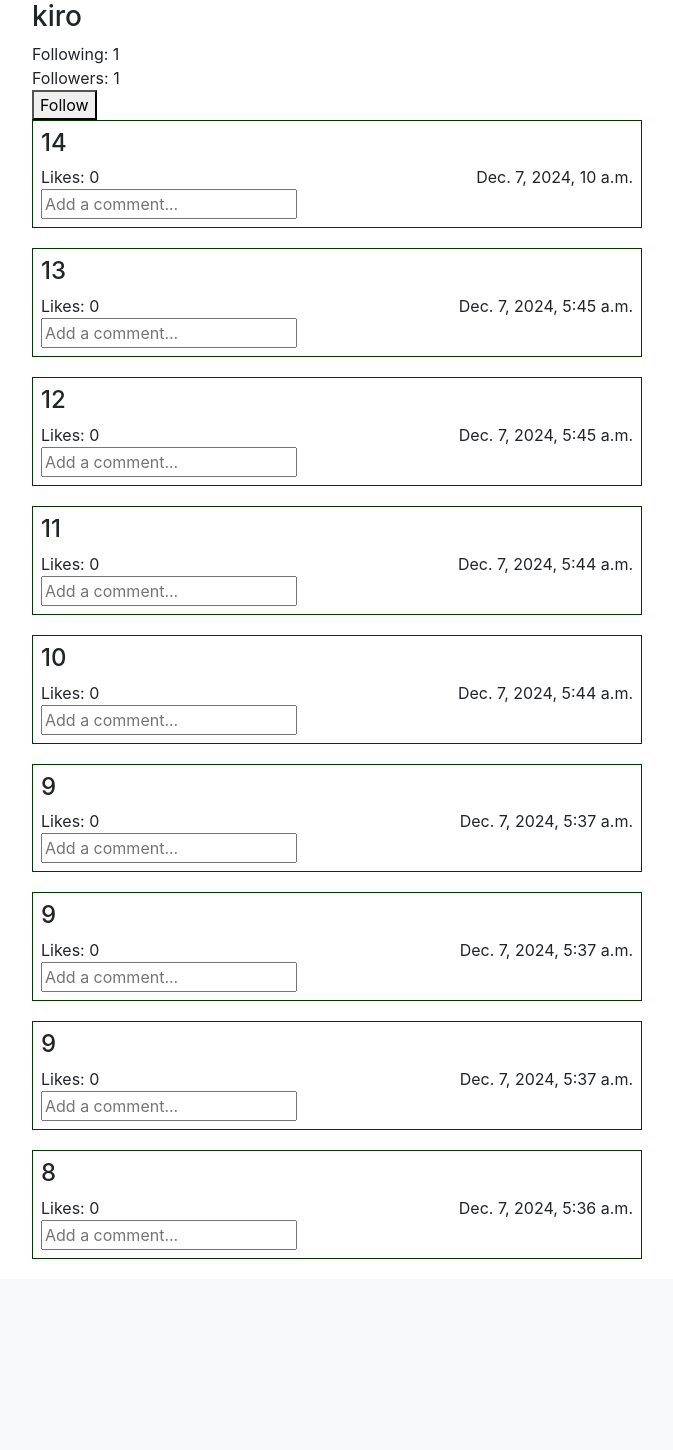
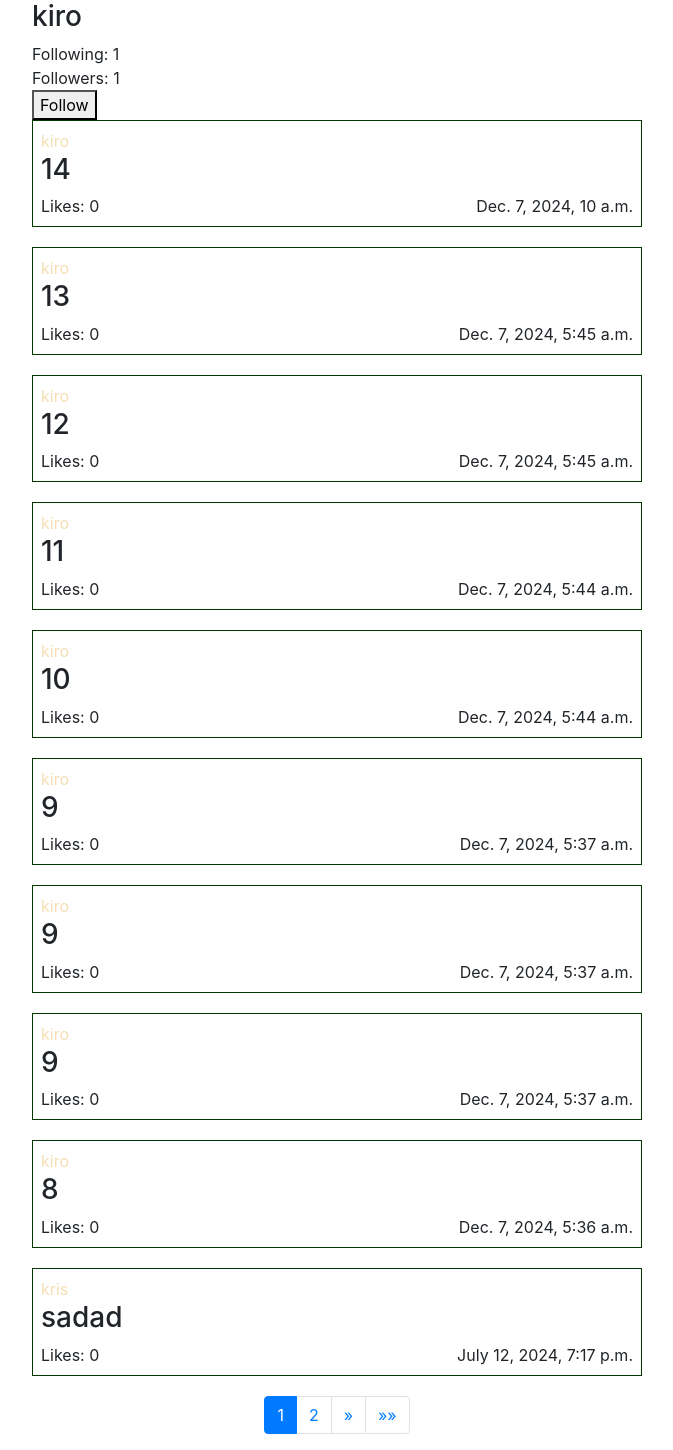
Before and after one commit to KrisGosp/cs50-network, a Django app: page /profile/3 in a window 1280 px wide. Shown: the part 56-1506 px from the top of the page, without its empty margins (303-976 px from the left). Before the commit the page ends 1315 px from the top, so only its background shows below. Run offline with Django 3.2, Linux system fonts and the light colour scheme; a user stored in the database is signed in; data comes from the database, SQL or seed files in the repository; both versions use the stored data as it was after the commit; some libraries are stand-ins or nearby versions.

Commit message:
Pagination added to profile

```diff
--- a/network/templates/network/index.html
+++ b/network/templates/network/index.html
@@ -40,6 +40,10 @@
       <span>Likes: {{ post.likes }}</span>
       <span>{{ post.created_at }}</span>
     </div>
+
+    {% if post.user == request.user %}
+    <button class="btn btn-sm btn-outline-primary edit-post">Edit</button>
+    {% endif %}
   </div>
 {% endfor %}
 
--- a/network/templates/network/profile.html
+++ b/network/templates/network/profile.html
@@ -23,23 +23,61 @@
     </form>
 {% endif %}
 
-  {% for post in posts %}
+{% for post in page_obj %}
 <div class="post">
-    <h4>{{ post.title }}</h4>
+  <a href="{% url 'profile' post.user.id %}">
+    <p>{{ post.user }}</p>
+  </a>
+  <h3>{{ post.title }}</h3>
   <p>{{ post.content }}</p>
   <div class="d-flex justify-content-between">
     <span>Likes: {{ post.likes }}</span>
     <span>{{ post.created_at }}</span>
   </div>
-    <input
-      type="text"
-      name="comment"
-      id="comment"
-      placeholder="Add a comment..."
-    />
+
+  {% if post.user == request.user %}
+  <button class="btn btn-sm btn-outline-primary edit-post">Edit</button>
+  {% endif %}
 </div>
 {% endfor %}
 </div>
+
+<nav aria-label="Page navigation">
+  <ul class="pagination justify-content-center">
+    {% if page_obj.has_previous %}
+    <li class="page-item">
+      <a class="page-link" href="?page=1" aria-label="First">
+        <span aria-hidden="true">&laquo;&laquo;</span>
+      </a>
+    </li>
+    <li class="page-item">
+      <a class="page-link" href="?page={{ page_obj.previous_page_number }}" aria-label="Previous">
+        <span aria-hidden="true">&laquo;</span>
+      </a>
+    </li>
+    {% endif %}
+    {% for num in page_obj.paginator.page_range %}
+    {% if page_obj.number == num %}
+    <li class="page-item active"><span class="page-link">{{ num }}</span></li>
+    {% elif num > page_obj.number|add:'-3' and num < page_obj.number|add:'3' %}
+    <li class="page-item"><a class="page-link" href="?page={{ num }}">{{ num }}</a></li>
+    {% endif %}
+    {% endfor %}
+    {% if page_obj.has_next %}
+    <li class="page-item">
+      <a class="page-link" href="?page={{ page_obj.next_page_number }}" aria-label="Next">
+        <span aria-hidden="true">&raquo;</span>
+      </a>
+    </li>
+    <li class="page-item">
+      <a class="page-link" href="?page={{ page_obj.paginator.num_pages }}" aria-label="Last">
+        <span aria-hidden="true">&raquo;&raquo;</span>
+      </a>
+    </li>
+    {% endif %}
+  </ul>
+</nav>
+
 {% endblock %}
 
 {% block script %}
--- a/network/views.py
+++ b/network/views.py
@@ -104,8 +104,15 @@ def create_post(request):
 @login_required
 def profile(request, user_id):
     user = User.objects.get(id=user_id)
-    posts = Post.objects.filter(user=user).order_by("-created_at")
 
+# TODO: Paginator
+    posts = Post.objects.all().order_by("-created_at")
+    paginator = Paginator(posts, 10)
+
+    page_number = request.GET.get('page')
+    page_obj = paginator.get_page(page_number)
+
+# following
     user_following = Following.objects.filter(user=user).count()
     user_followed = Following.objects.filter(followed=user).count()
 
@@ -117,7 +124,7 @@ def profile(request, user_id):
 
     return render(request, "network/profile.html", {
         "user": user,
-        "posts": posts,
+        "page_obj": page_obj,
         "following": user_following,
         "followers": user_followed,
         "followed": followed,
```
Also changed, not shown: db.sqlite3. Lines whose indentation alone changed are shown as unchanged.
